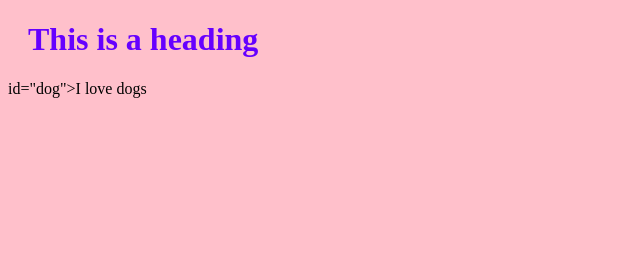
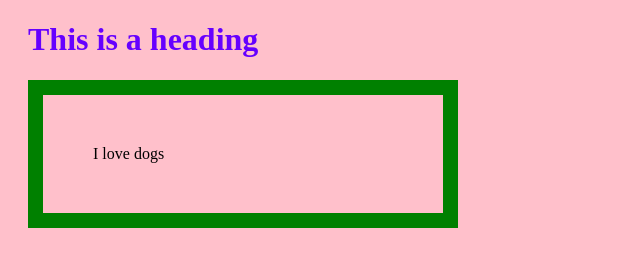
Before and after one commit to ily27/site2b, a plain HTML site: page index.html in a window 1280 px wide. Shown: the whole page, without its empty margins (0-640 px from the left). Drawn offline with Linux system fonts and the light colour scheme.

Commit message:
Update index.html

```diff
--- a/index.html
+++ b/index.html
@@ -6,7 +6,7 @@
 <body>
 
 <h1>This is a heading</h1>
-<div> id="dog">I love dogs</div>
+<div id="dogs">I love dogs</div>
 
 </body>
 </html>
```
